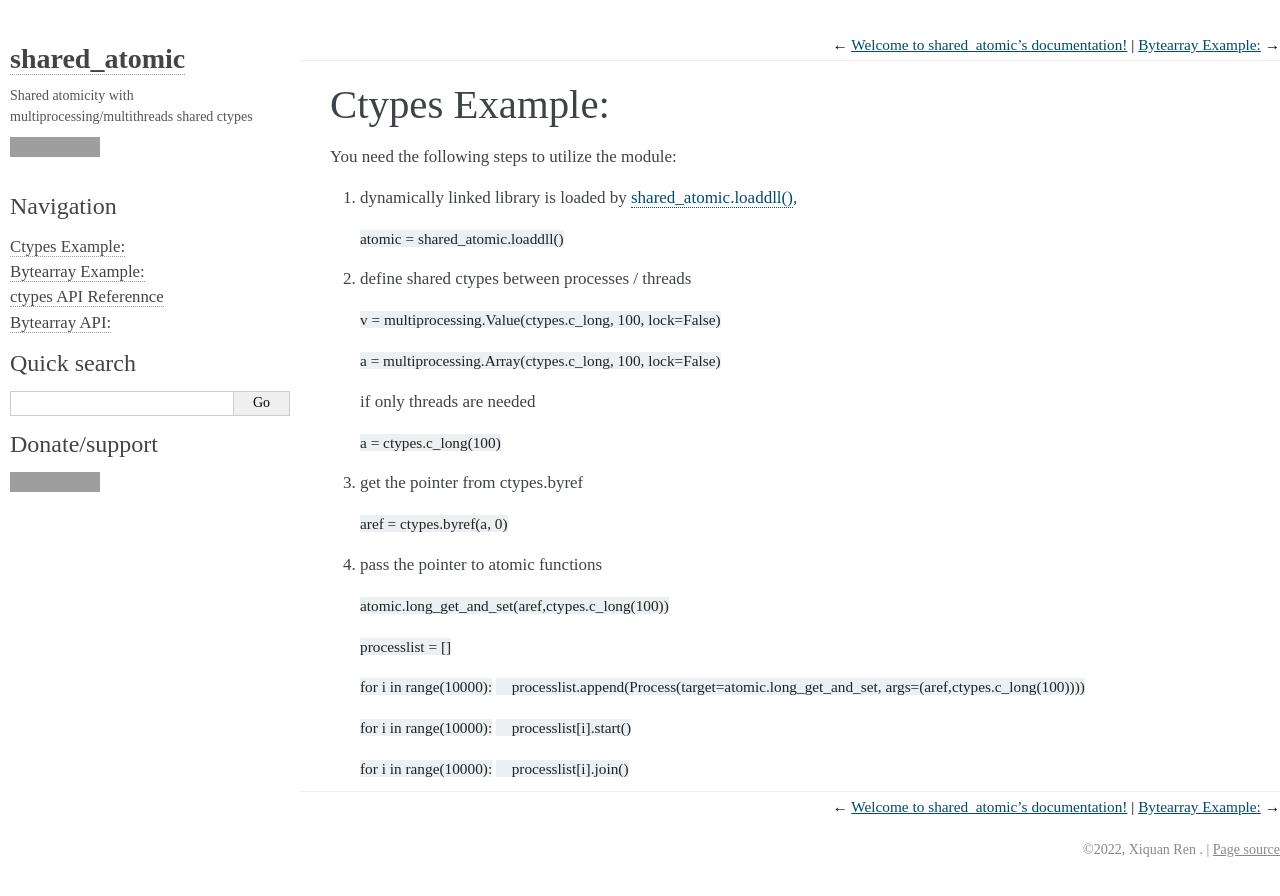
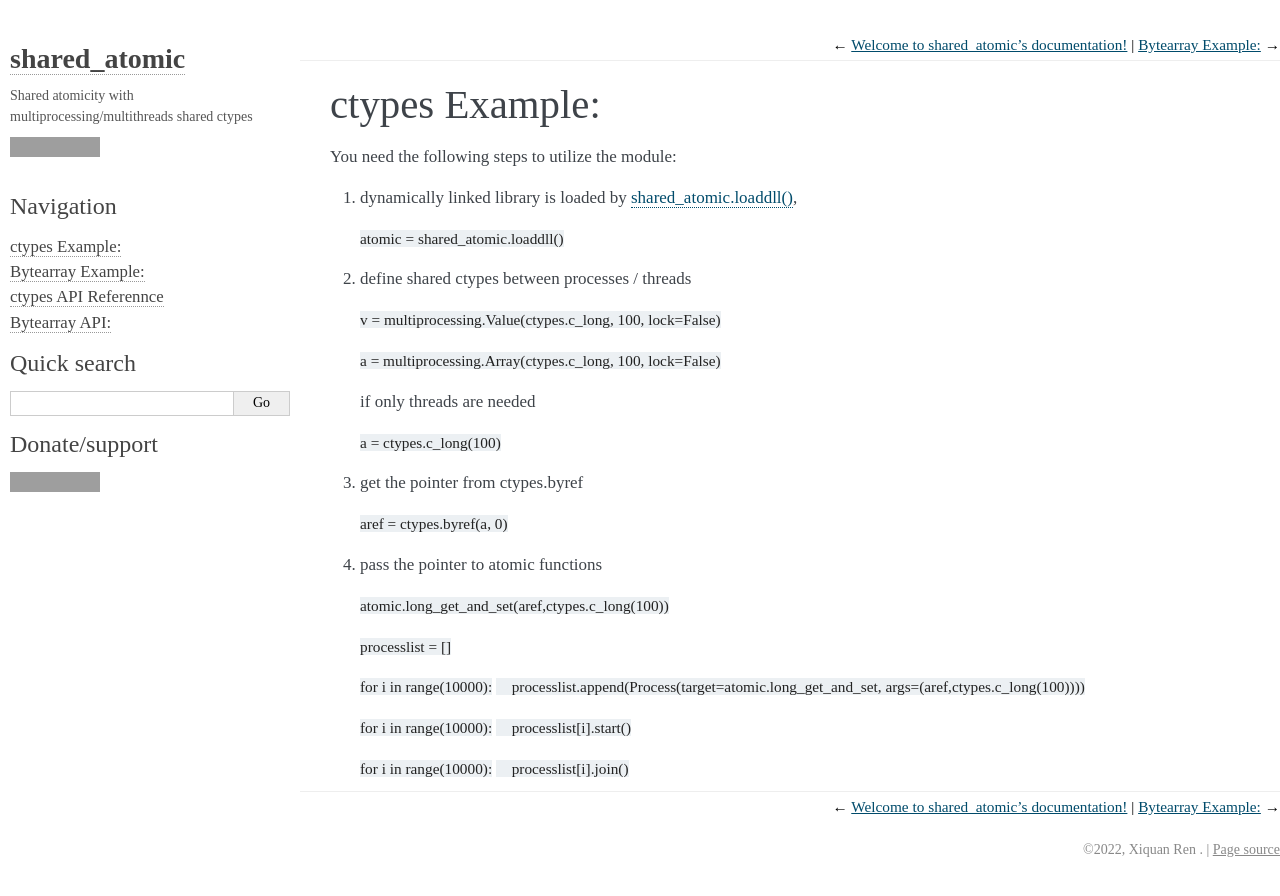
Before and after one commit to irvinren/shared_atomic, a Sphinx documentation site: the page built from docs/source/ctypes_example.md, in a window 1280 px wide. Shown: the top 896 px of the page. Built offline with Sphinx 7.4.7, drawn with Linux system fonts in a browser that asks for light colours; grey boxes are pictures that could not be loaded.

Commit message:
splitted documents

```diff
--- a/docs/source/ctypes_example.md
+++ b/docs/source/ctypes_example.md
@@ -1,4 +1,4 @@
-# Ctypes Example:
+# ctypes Example:
 
 You need the following steps to utilize the module:
 
```
